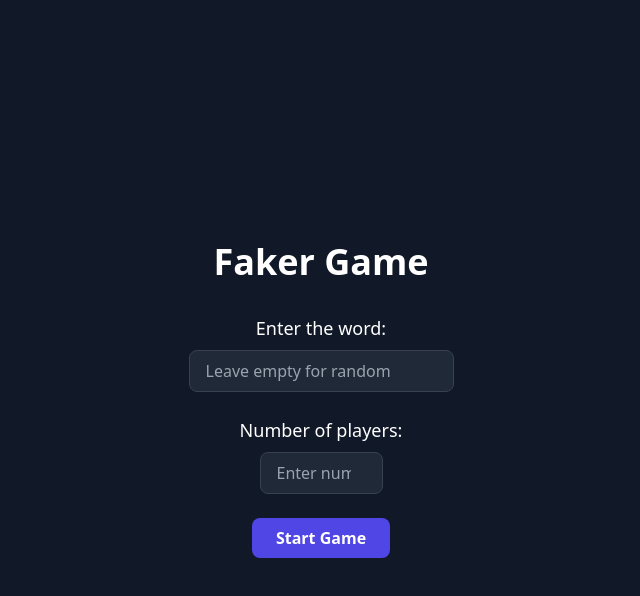
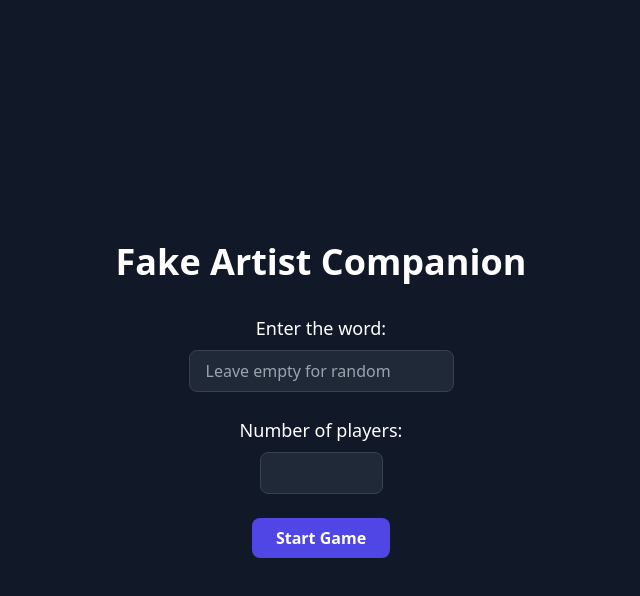
Before and after one commit to KOOSH4/fake_artist_companion, a plain HTML site: page index.html in a window 1280 px wide. Both pictures are taken after a click on the button "Create New Game". Shown: the whole page, without its empty margins (319-959 px from the left). Drawn offline with nearby package versions, Linux system fonts and the light colour scheme.

Commit message:
fix: no idea

```diff
--- a/index.html
+++ b/index.html
@@ -4,12 +4,12 @@
 <head>
 	<meta charset="UTF-8" />
 	<meta name="viewport" content="width=device-width, initial-scale=1.0" />
-	<title>Faker Game</title>
+	<title>Fake Artist Companion</title>
 	<script src="https://cdn.tailwindcss.com"></script>
 </head>
 
 <body class="bg-gray-900 text-white flex flex-col justify-center items-center min-h-screen">
-	<h1 class="text-4xl font-bold mb-8 text-center">Faker Game</h1>
+	<h1 class="text-4xl font-bold mb-8 text-center">Fake Artist Companion</h1>
 
 	<!-- Main Screen: Create New Game Button -->
 	<div id="initial-screen" class="text-center">
@@ -30,9 +30,8 @@
 
 		<div>
 			<label for="players" class="block text-lg font-medium mb-2">Number of players:</label>
-			<input type="number" id="players" min="2" max="100"
-				class="px-4 py-2 rounded-lg bg-gray-800 text-white border border-gray-700 focus:outline-none focus:ring-2 focus:ring-indigo-500"
-				placeholder="Enter number of players" />
+			<input type="number" id="players" min="3" max="100"
+				class="px-4 py-2 rounded-lg bg-gray-800 text-white border border-gray-700 focus:outline-none focus:ring-2 focus:ring-indigo-500" />
 		</div>
 
 		<button onclick="startGame()"
```
